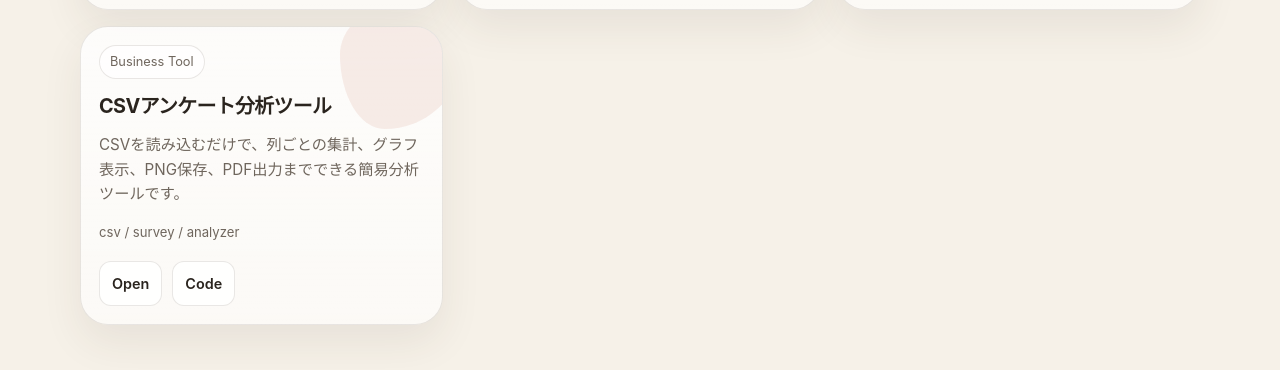
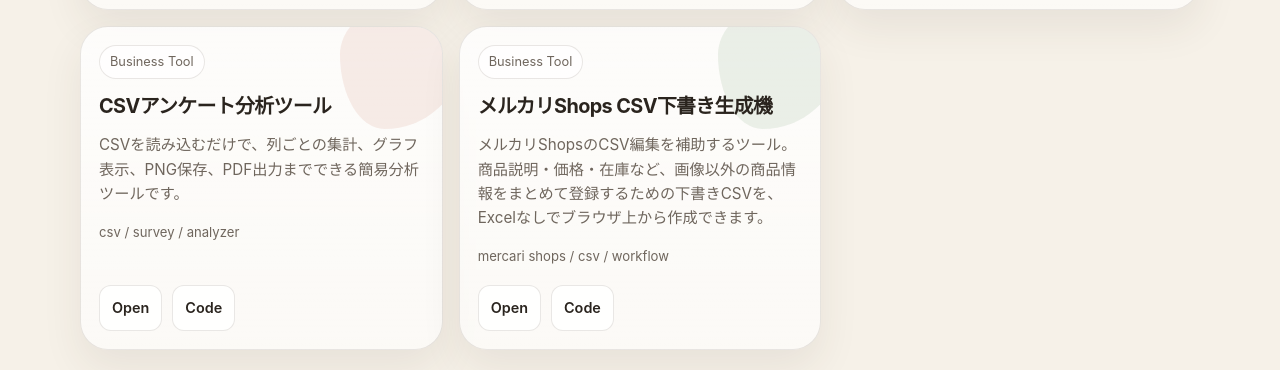
Before and after one commit to humandoll26/portfolio, a plain HTML site: page index.html in a window 1280 px wide. Shown: the part 1403-1773 px from the top of the page. Drawn offline with Linux system fonts and the light colour scheme.

Commit message:
Add Mercari Shops CSV draft builder to portfolio

```diff
--- a/index.html
+++ b/index.html
@@ -618,6 +618,19 @@
             <a href="https://github.com/humandoll26/csv-survey-analyzer">Code</a>
           </div>
         </article>
+
+        <article class="card color-3">
+          <div class="card-top">
+            <div class="tag">Business Tool</div>
+            <h3>メルカリShops CSV下書き生成機</h3>
+            <p>メルカリShopsのCSV編集を補助するツール。商品説明・価格・在庫など、画像以外の商品情報をまとめて登録するための下書きCSVを、Excelなしでブラウザ上から作成できます。</p>
+            <div class="meta">mercari shops / csv / workflow</div>
+          </div>
+          <div class="card-actions">
+            <a href="https://humandoll26.github.io/mercarishop_CSVTool/">Open</a>
+            <a href="https://github.com/humandoll26/mercarishop_CSVTool">Code</a>
+          </div>
+        </article>
           </div>
         </section>
 
```
